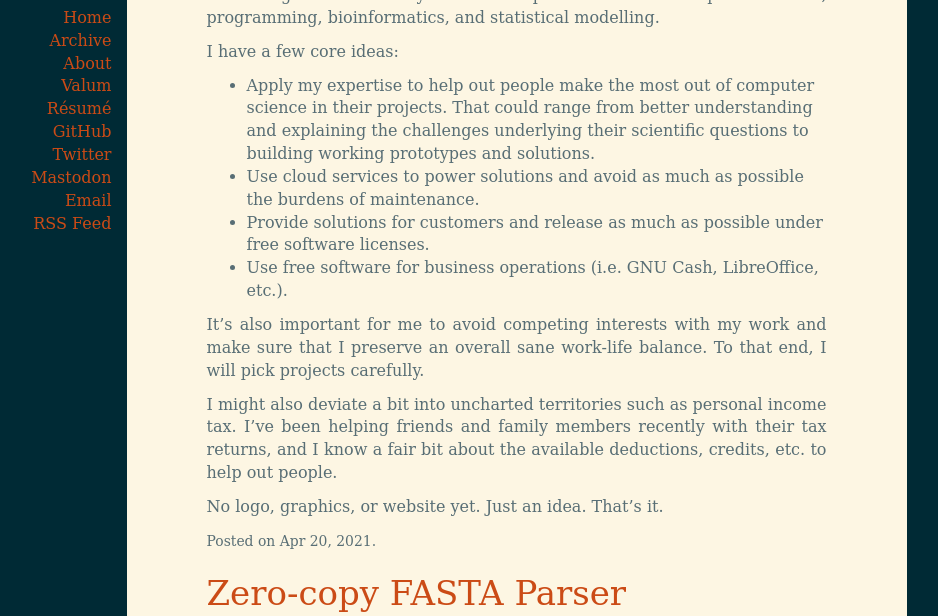
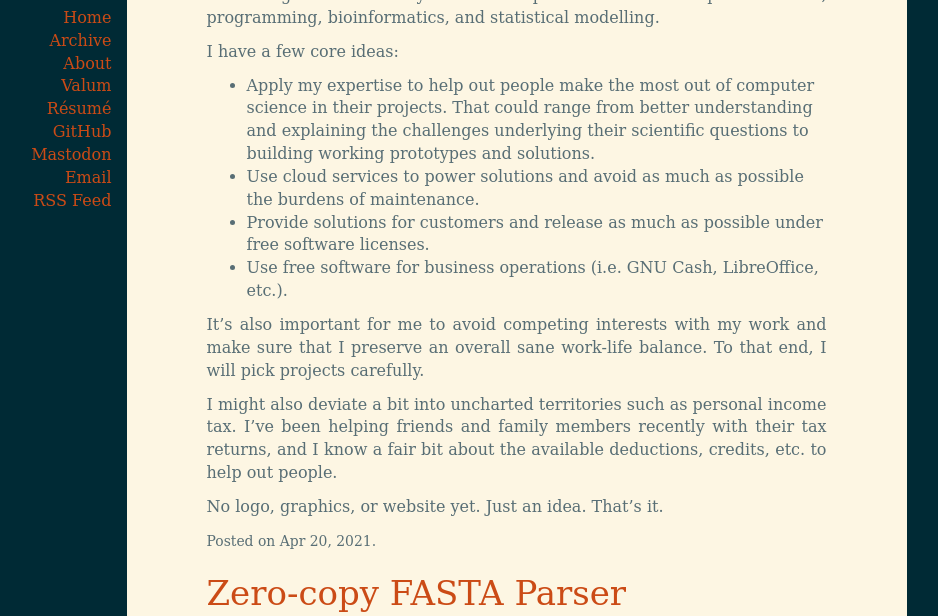
Before and after one commit to arteymix/arteymix.github.io, a Jekyll site: the page built from index.html, in a window 1280 px wide and 900 px high, cut to the strip 284-900 px from the top of the window. Shown: the whole strip, without its empty margins (221-1159 px from the left). Built offline with Jekyll 4.4.1, drawn with Linux system fonts in a browser that asks for light colours; some web fonts are replaced; the list of posts is cut into pages by our own code.

Commit message:
Eliminate Twitter link

```diff
--- a/_layouts/base.html
+++ b/_layouts/base.html
@@ -50,7 +50,6 @@
             {% endfor %}
             <li><a href="/curiculum-vitae-en.pdf">Résumé</a></li>
             <li><a href="https://github.com/arteymix">GitHub</a></li>
-            <li><a href="https://twitter.com/@arteymix">Twitter</a></li>
             <li><a rel="me" href="https://mastodon.social/@arteymix">Mastodon</a></li>
             <li><a href="mailto:guillaumepoiriermorency@gmail.com">Email</a></li>
             <li><a href="/feed.xml">RSS Feed</a></li>
```
